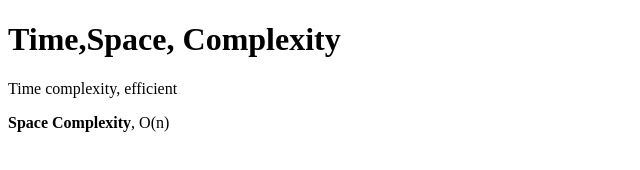
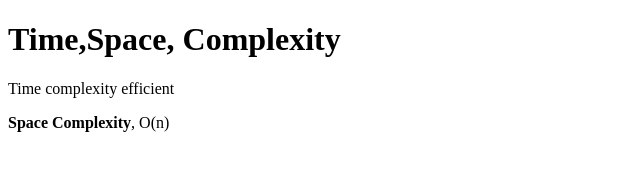
Before and after one commit to acciojob/time-and-space-complexity-shahids444, a website: page main.html in a window 1280 px wide. Shown: the full height of the page, 0-640 px from the left. Drawn offline with Linux system fonts and the light colour scheme.

Commit message:
created a submission

```diff
--- a/main.html
+++ b/main.html
@@ -9,7 +9,7 @@
 <body>
 	<!-- the entire body must be written by student -->
 	<h1>Time,Space, Complexity</h1
-	<p>Time complexity, efficient</p>
+	<p>Time complexity efficient</p>
 	<p><b>Space Complexity</b>, O(n)</p>
     <script type="text/javascript" src="./script.js">
 </script>
```
